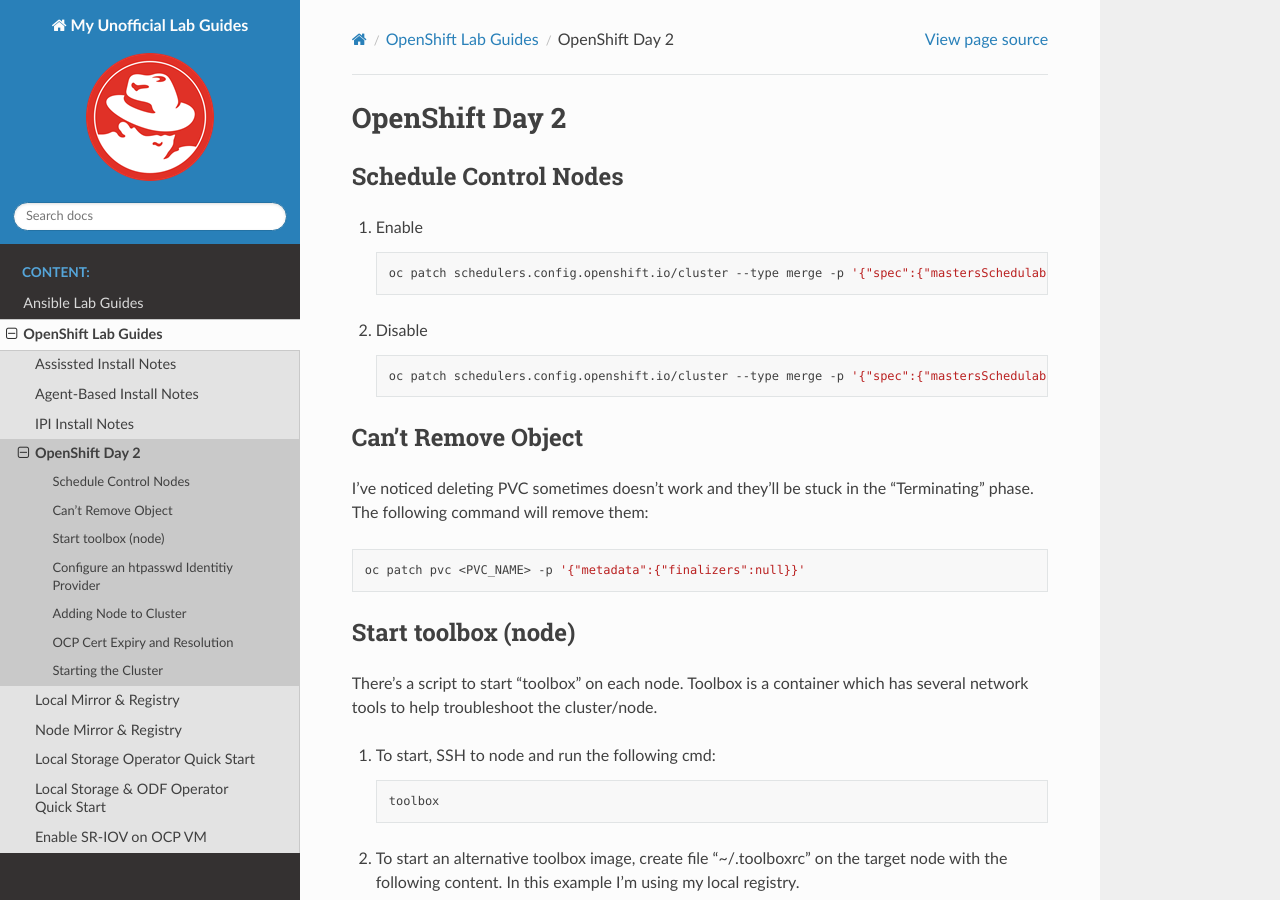
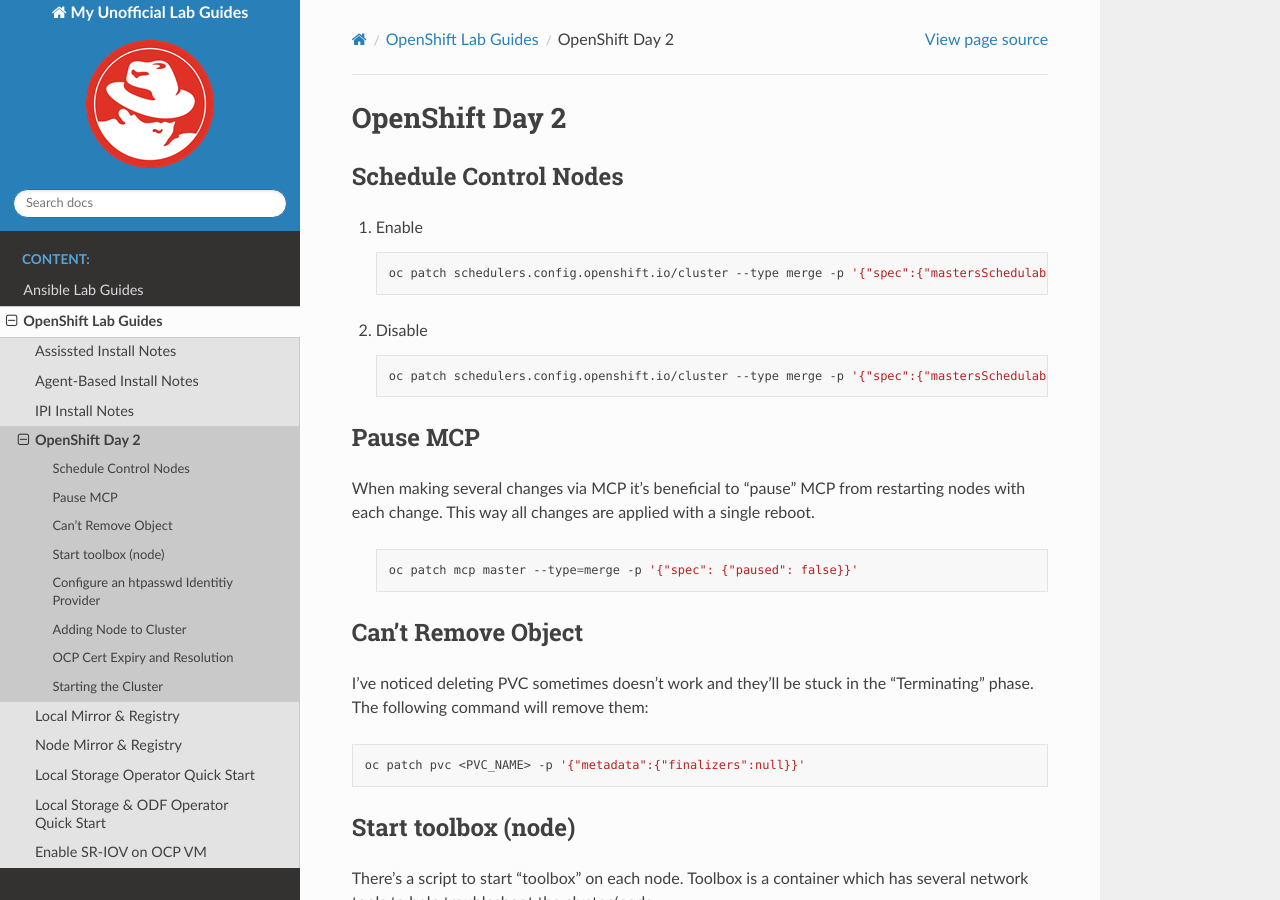
Before and after one commit to vtog/labGuides, a Sphinx documentation site: the page built from source/ocp/openshift-day2.rst, in a window 1280 px wide and 900 px high. Built offline with Sphinx 7.4.7 and the Read the Docs theme 2.0.0, drawn with Linux system fonts in a browser that asks for light colours; pages that are not in the unit, such as notebooks, are missing from menus.

Commit message:
day2 - pause mcp

```diff
--- a/source/ocp/openshift-day2.rst
+++ b/source/ocp/openshift-day2.rst
@@ -15,6 +15,16 @@
    .. code-block:: bash
 
       oc patch schedulers.config.openshift.io/cluster --type merge -p '{"spec":{"mastersSchedulable":false}}'
+
+Pause MCP
+---------
+When making several changes via MCP it's beneficial to "pause" MCP from
+restarting nodes with each change. This way all changes are applied with a
+single reboot.
+
+   .. code-block:: bash
+
+      oc patch mcp master --type=merge -p '{"spec": {"paused": false}}'
 
 Can't Remove Object
 -------------------
```
